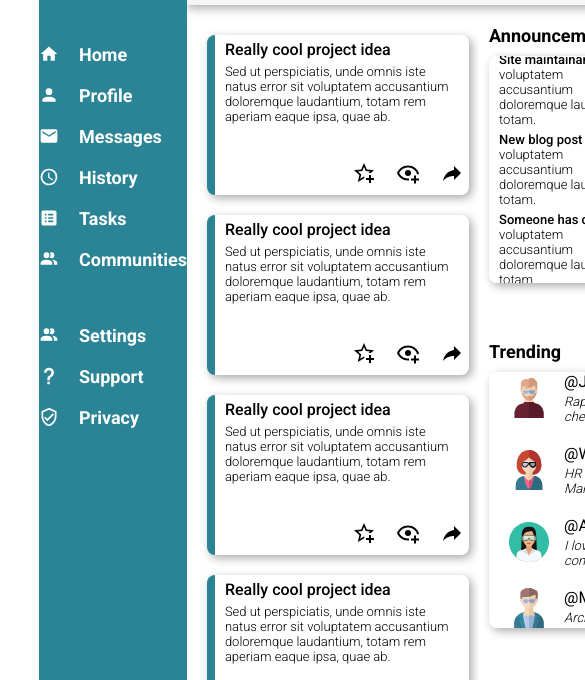
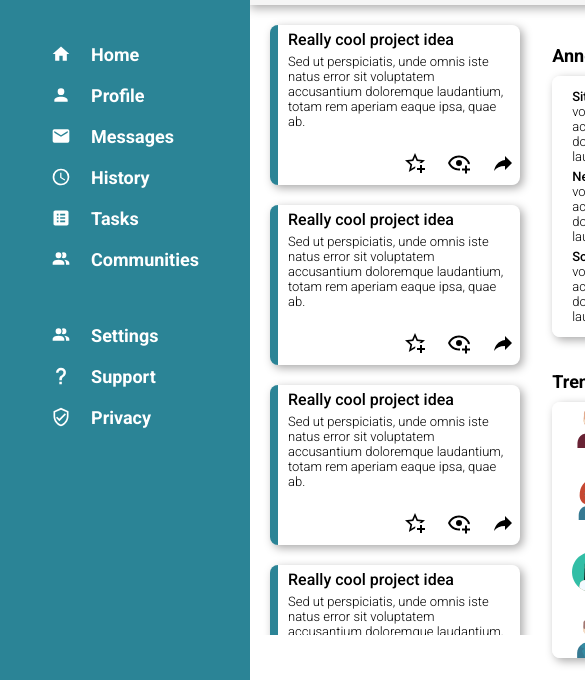
Before and after one commit to aaronjr/dashboard, a plain HTML site: page index.html in a window 390 px wide. Shown: the part 164-844 px from the top of the page, 585 px wide, since content can reach past the window. Drawn offline with Linux system fonts and the light colour scheme.

Commit message:
Made more responsive with grid

```diff
--- a/styles.css
+++ b/styles.css
@@ -17,14 +17,15 @@ body{
 }
 .container{
     display: grid;
-    grid-template-columns: 1.5fr 5fr;
+    grid-template-columns: min(276px, 250px) 5fr;
     grid-template-rows:1fr 4fr;
     height: 100vh;
-    width: 80vw;
+    width: min(1200px, 100%);
 }
 
 .header{
     grid-column: 2 / 3;
+    grid-row: 1 / 2;
     background-color: whitesmoke;
     display: flex;
     flex-direction: column;
@@ -131,18 +132,22 @@ input{
     margin-top: 20px;
 }
 .main{
+    grid-row: 2/3;
+    grid-column: 2/3;
     display: grid;
     grid-template-columns: 4fr 1.5fr;
-    grid-template-rows: 1fr;
+    grid-template-rows: min(600px, 100%);
     max-height: 100% !important;
     overflow-y: hidden;
-    padding:20px 10px;
+    overflow-x: scroll;
+    padding:10px 10px;
 }
 
 .articles{
     display: grid;
-    grid-template-columns: repeat(auto-fit, minmax(250px, 1fr));
+    grid-template-columns: repeat(auto-fit, minmax(250px, .9fr));
     grid-template-rows: repeat(6,150px);
+    grid-auto-rows: 150px;
     height: 100% !important;
     overflow-y: auto;
     gap:30px;
@@ -151,7 +156,10 @@ input{
 
 .article-stuck{
     display: grid;
-
+    grid-template-rows: 1fr 1fr;
+    padding: 30px 0px;
+    gap:10px;
+    height: 100%;
 }
 
 .stuck-content{
@@ -167,11 +175,11 @@ input{
     justify-content: center;
     align-items: center;
 }
-.art-top{
-    margin-bottom: 20px;
-}
+
+
 .art-top > .stuck-content{
-    gap:5px
+    gap:5px;
+    padding: 20px;
 }
 
 .a-heading{
```
